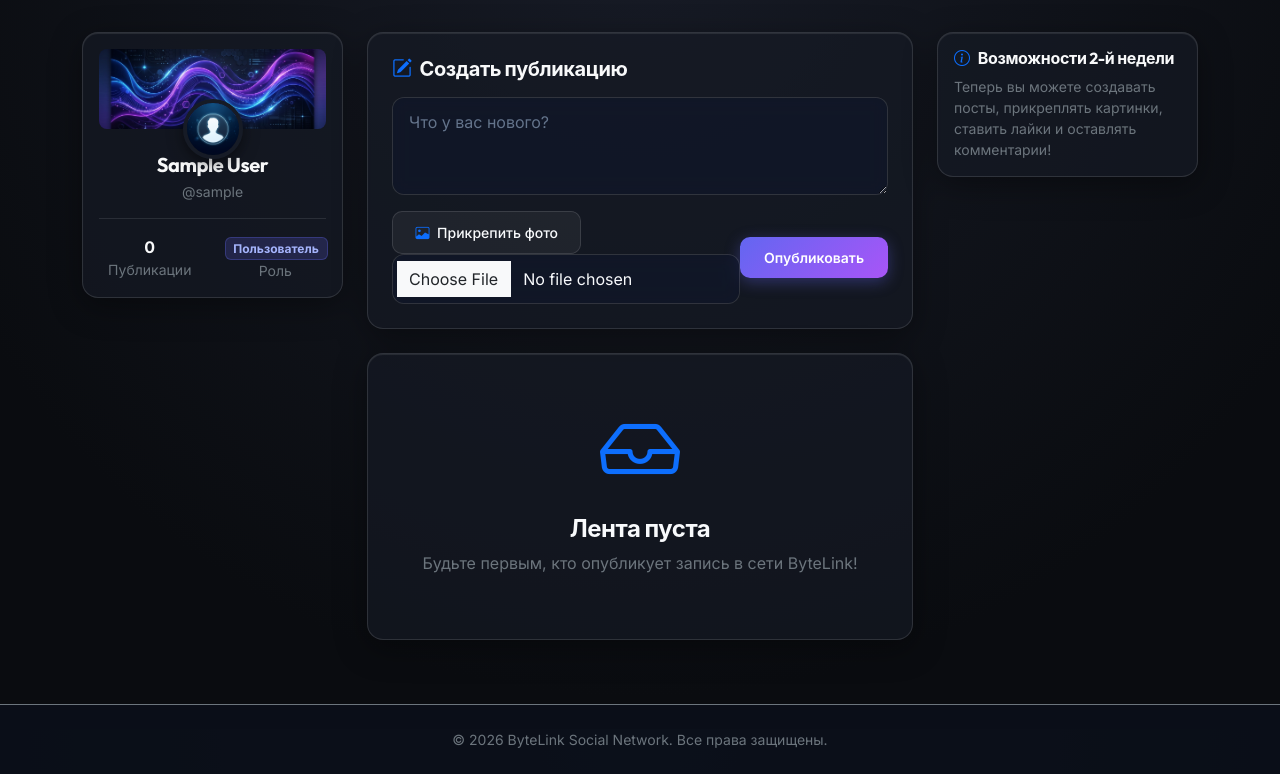
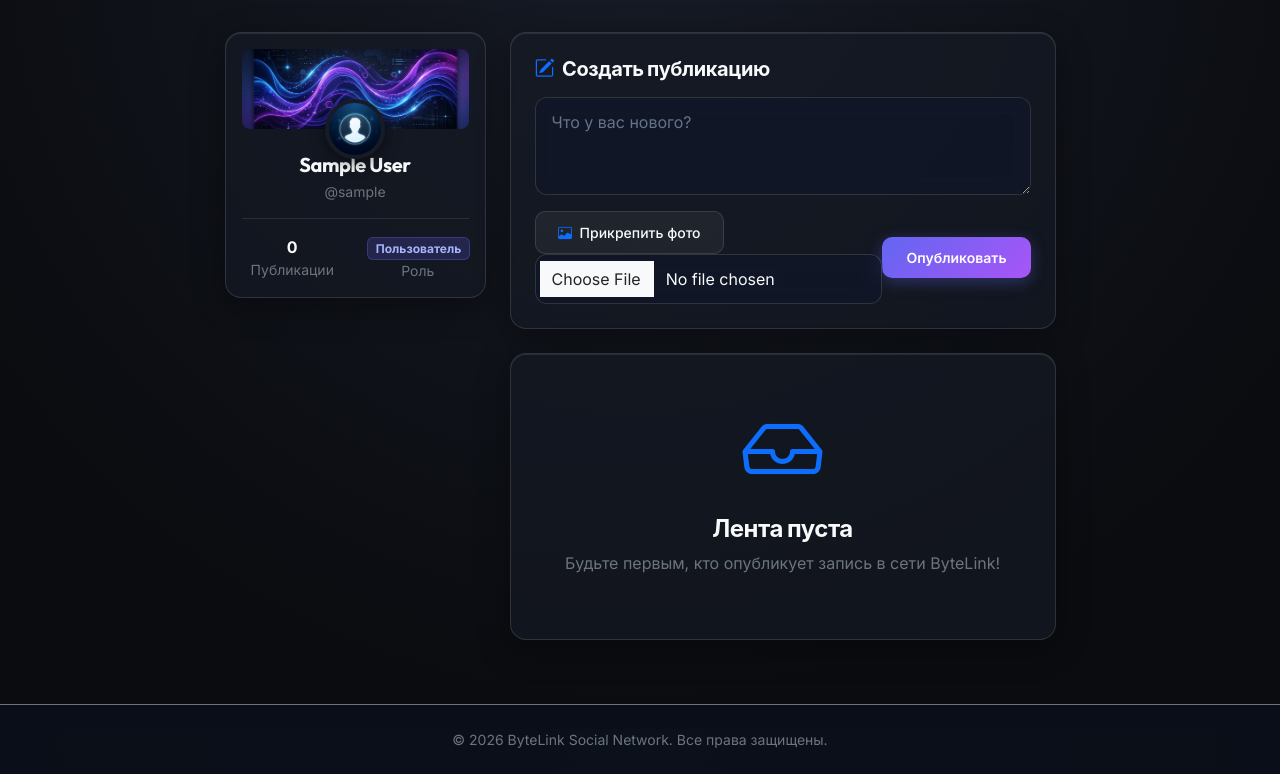
Before and after one commit to good2222/ByteLink, a Django app: page / in a window 1280 px wide. Shown: the part 71-845 px from the top of the page. Run offline with Django 5.2, Linux system fonts and the light colour scheme; the visitor is signed in with stand-in values (Sample User, id 1); data comes from the database, SQL or seed files in the repository; data that the repository does not hold is empty.

Commit message:
Remove info widget from home.html and force CSS cache refresh with version tag

```diff
--- a/templates/base.html
+++ b/templates/base.html
@@ -15,7 +15,7 @@
     <link rel="stylesheet" href="https://cdn.jsdelivr.net/npm/bootstrap-icons@1.11.3/font/bootstrap-icons.min.css">
 
     <!-- Custom CSS -->
-    <link rel="stylesheet" href="{% static 'css/style.css' %}">
+    <link rel="stylesheet" href="{% static 'css/style.css' %}?v=1.1">
 
     {% block extra_css %}{% endblock %}
 </head>
--- a/templates/home.html
+++ b/templates/home.html
@@ -152,16 +152,5 @@
             </div>
         {% endif %}
     </div>
-
-    <!-- Right Column (Widgets) -->
-    <div class="col-lg-3 col-md-3 col-12 d-none d-md-block">
-        <!-- Info Widget -->
-        <div class="glass-card p-3 mb-4">
-            <h6 class="mb-2 text-light fw-bold"><i class="bi bi-info-circle me-2 text-primary"></i>Возможности 2-й недели</h6>
-            <p class="text-secondary small mb-0">
-                Теперь вы можете создавать посты, прикреплять картинки, ставить лайки и оставлять комментарии!
-            </p>
-        </div>
-    </div>
 </div>
 {% endblock %}
```
